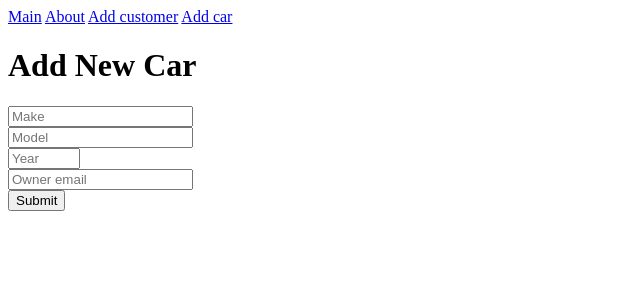
After one commit to Dronzillla/flask_car_repair, a Flask app: page /add_car in a window 1280 px wide. The commit adds this page. Shown: the top 300 px of the page, without its empty margins (0-640 px from the left). Run offline with Flask 3, Linux system fonts and the light colour scheme.

Commit message:
Create initial forms for creating customers and cars

```diff
--- a/project/__init__.py
+++ b/project/__init__.py
@@ -4,6 +4,7 @@ from flask_sqlalchemy import SQLAlchemy
 
 app: Flask = Flask(__name__)
 app.config["SQLALCHEMY_DATABASE_URI"] = "sqlite:///example.db"
+app.config["SECRET_KEY"] = "your_secret_key"
 db: SQLAlchemy = SQLAlchemy(app)
 
 # Give access to the aplication context for the database operations
--- a/project/forms.py
+++ b/project/forms.py
@@ -1 +1,52 @@
 # Classes of forms (code similiar to models.py)
+from flask_wtf import FlaskForm
+from wtforms import StringField, SubmitField, IntegerField, EmailField
+from wtforms.validators import DataRequired, Email, Regexp, NumberRange
+
+
+class CustomerForm(FlaskForm):
+    first_name = StringField(
+        "First Name",
+        validators=[DataRequired()],
+        render_kw={"placeholder": "First name"},
+    )
+    last_name = StringField(
+        "Last Name", validators=[DataRequired()], render_kw={"placeholder": "Last name"}
+    )
+    email = EmailField(
+        "Email",
+        validators=[DataRequired(), Email()],
+        render_kw={"placeholder": "Email"},
+    )
+    phone = StringField(
+        "Phone",
+        validators=[
+            DataRequired(),
+            Regexp(r"^\+370\d{8}$", message="Invalid phone number"),
+        ],
+        render_kw={"placeholder": "Phone"},
+    )
+    submit = SubmitField("Submit")
+
+
+class CarForm(FlaskForm):
+    make = StringField(
+        "Make", validators=[DataRequired()], render_kw={"placeholder": "Make"}
+    )
+    model = StringField(
+        "Model", validators=[DataRequired()], render_kw={"placeholder": "Model"}
+    )
+    year = IntegerField(
+        "Year",
+        validators=[
+            DataRequired(),
+            NumberRange(min=1900, max=2024, message="Invalid year"),
+        ],
+        render_kw={"placeholder": "Year"},
+    )
+    email = EmailField(
+        "Owner Email",
+        validators=[DataRequired(), Email()],
+        render_kw={"placeholder": "Owner email"},
+    )
+    submit = SubmitField("Submit")
--- a/project/models.py
+++ b/project/models.py
@@ -9,7 +9,7 @@ class Customer(db.Model):
     last_name = db.Column(db.String(80), nullable=False)
     email = db.Column(db.String(120), unique=True, nullable=False)
     phone = db.Column(db.String(80), unique=True, nullable=False)
-    cars = db.relationship("Car", back_populates="owner")
+    cars = db.relationship("Car", back_populates="owner", cascade="all, delete-orphan")
 
 
 class Car(db.Model):
@@ -19,7 +19,9 @@ class Car(db.Model):
     make = db.Column(db.String(80), nullable=False)
     model = db.Column(db.String(80), nullable=False)
     year = db.Column(db.Integer, nullable=False)
-    owner_id = db.Column(db.Integer, db.ForeignKey("customer.id"))
+    owner_id = db.Column(
+        db.Integer, db.ForeignKey("customer.id", ondelete="CASCADE"), nullable=False
+    )
     owner = db.relationship("Customer", back_populates="cars")
 
 
--- a/project/routes.py
+++ b/project/routes.py
@@ -1,6 +1,8 @@
 from project import app
-from flask import render_template
+from flask import render_template, request
 from project.models import User
+from project.forms import CustomerForm, CarForm
+from project.db_operations import db_create_customer, db_create_car, db_read_owner_id
 
 
 @app.route("/")
@@ -17,3 +19,50 @@ def display_profile(username):
 @app.route("/about")
 def about():
     return render_template("about.html")
+
+
+# A route to add new customer
+@app.route("/add_customer", methods=["GET", "POST"])
+def add_customer():
+    # Create a form
+    form = CustomerForm()
+    if request.method == "POST":
+        if form.validate_on_submit():
+            # Get customer data from the form
+            first_name = form.first_name.data
+            last_name = form.last_name.data
+            email = form.email.data
+            phone = form.phone.data
+            # TODO Try to add new customer. Check if email already exist
+            db_create_customer(
+                first_name=first_name, last_name=last_name, email=email, phone=phone
+            )
+        # TODO Write message Customer added successfully.
+        return render_template("add_customer.html", form=form)
+    # GET request
+    return render_template("add_customer.html", form=form)
+
+
+# A rotue to add new car
+@app.route("/add_car", methods=["GET", "POST"])
+def add_car():
+    # Create a form
+    form = CarForm()
+    if request.method == "POST":
+        if form.validate_on_submit():
+            # Get car data from the form
+            make = form.make.data
+            model = form.model.data
+            year = form.year.data
+            email = form.email.data
+            # Get owner id
+            owner_id = db_read_owner_id(email=email)
+            if owner_id == None:
+                # TODO Write message No car owner exists.
+                return render_template("add_car.html", form=form)
+            # Add car to owner
+            db_create_car(make=make, model=model, year=year, owner_id=owner_id)
+            # TODO Write message Car added successfully.
+            return render_template("add_car.html", form=form)
+    # GET request
+    return render_template("add_car.html", form=form)
--- /dev/null
+++ b/project/templates/add_car.html
@@ -0,0 +1,14 @@
+{% extends "base.html" %}
+
+{% block title %}Add car page{% endblock %}
+
+{% block content %}
+    <h1>Add New Car </h1>
+    <form method="POST" action="/submit">
+        {{ form.make }}<br>
+        {{ form.model }}<br>
+        {{ form.year }}<br>
+        {{ form.email }}<br>
+        {{ form.submit }}
+    </form>
+{% endblock %}
--- a/project/templates/base.html
+++ b/project/templates/base.html
@@ -9,6 +9,8 @@
     <nav>
         <a href="{{ url_for('index') }}">Main</a>
         <a href="{{ url_for('about') }}">About</a>
+        <a href="{{ url_for('add_customer') }}">Add customer</a>
+        <a href="{{ url_for('add_car') }}">Add car</a>
     </nav>
 
     {% block content %}{% endblock %}
```
Also changed, not shown: project/db_operations.py (added, +13 -0 lines), project/templates/add_customer.html (added, +14 -0 lines).
